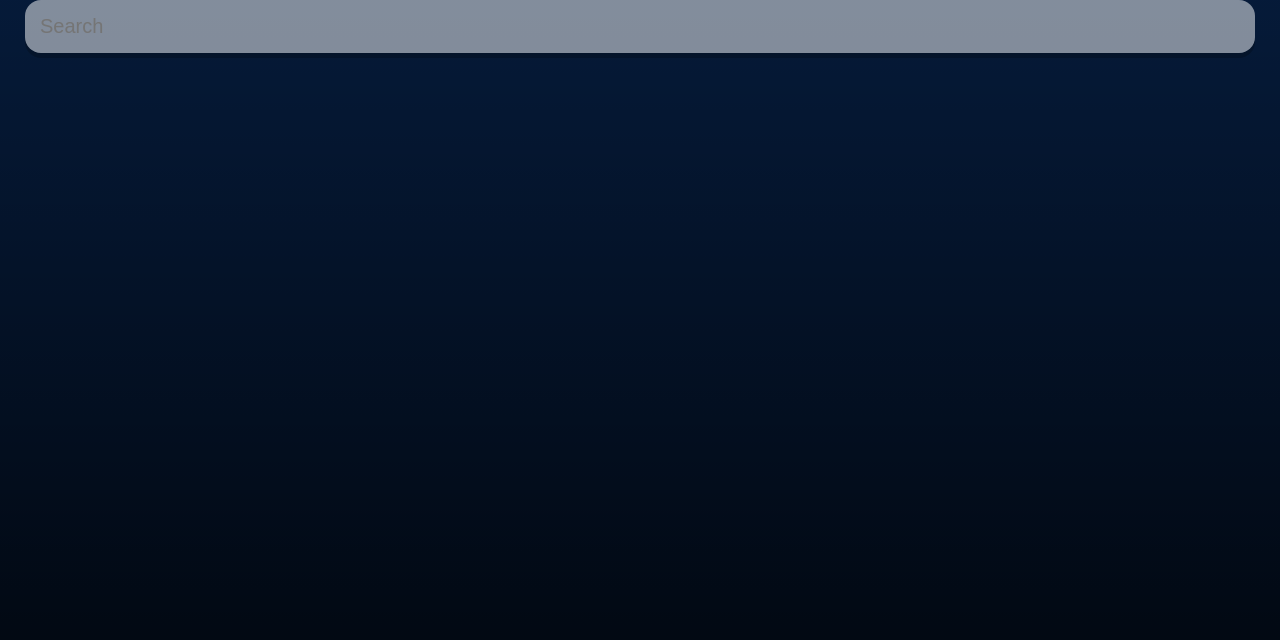
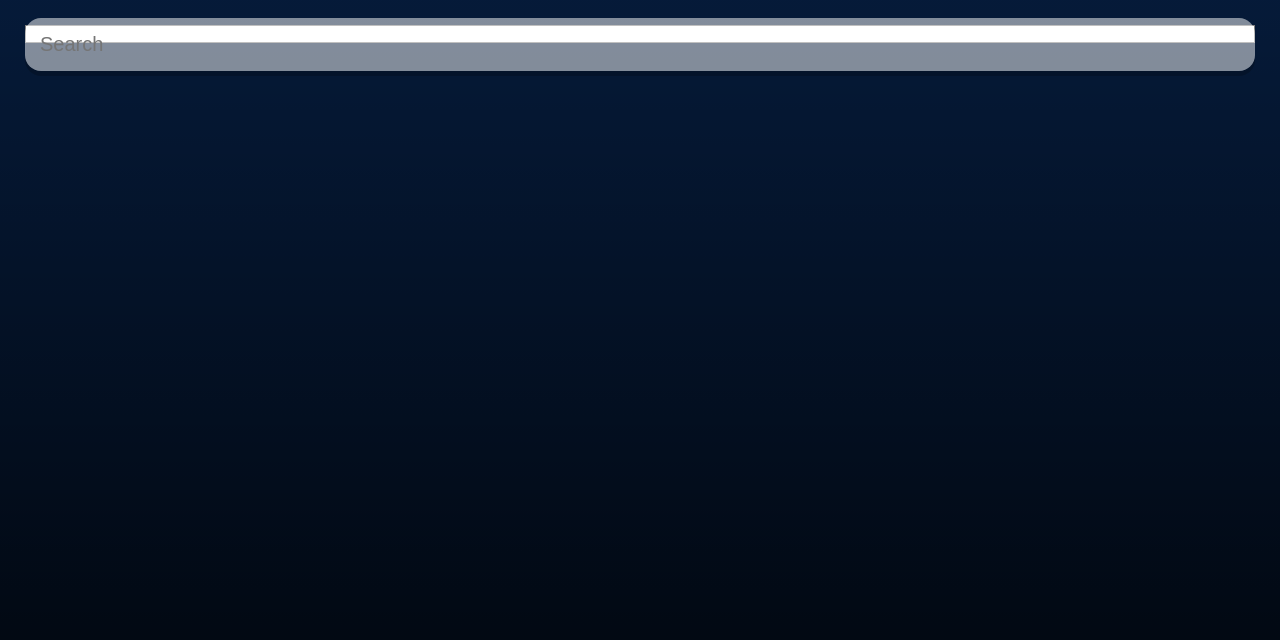
Before and after one commit to jguinn124/weather_app, a React (Create React App) app: page / in a window 1280 px wide. Shown: the top 640 px of the page. Built offline with nearby package versions, Linux system fonts and the light colour scheme.

Commit message:
Update App.js

```diff
--- a/src/App.js
+++ b/src/App.js
@@ -1,4 +1,6 @@
 import React, { useState } from 'react';
+import AutoCompleteText from './AutoCompleteText.js';
+import cities from './cities.js'
 
 
 const api = {
@@ -41,6 +43,9 @@ function App() {
     <div className="app">
 		<main>
 			<div className="search-box">
+				<div>
+					<AutoCompleteText items={cities} />
+
 					<input
 					type="text"
 					className="search-bar"
@@ -49,6 +54,8 @@ function App() {
 					value={query}
 					onKeyPress={search}
 					/>
+				</div>
+
 			</div>
 
 
```
Lines whose indentation alone changed are shown as unchanged.
